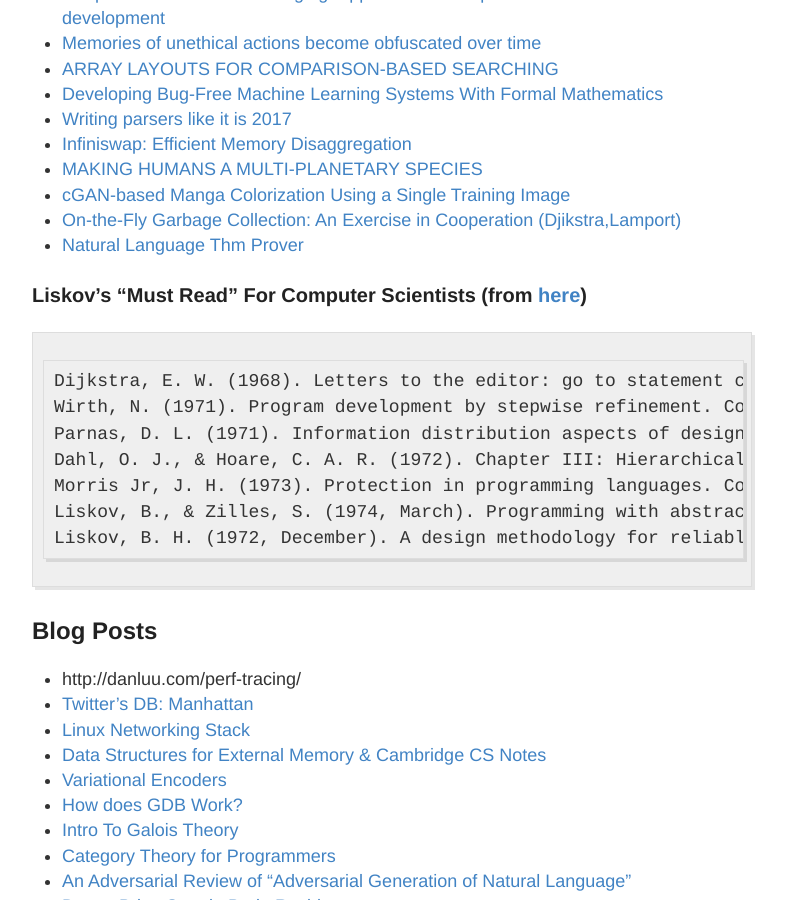
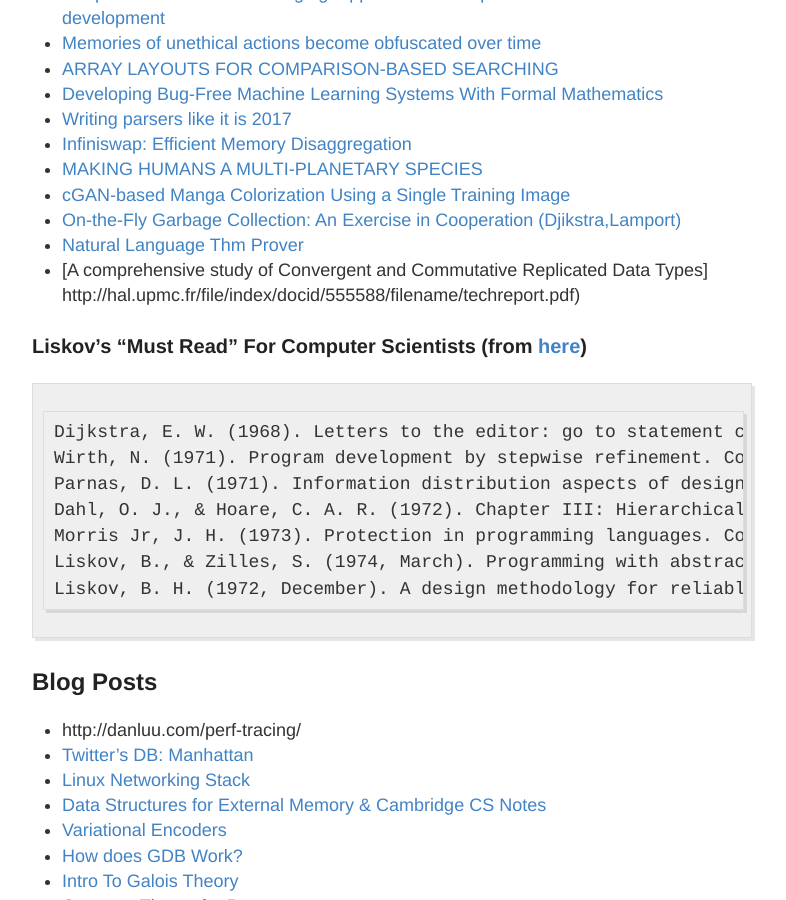
Before and after one commit to RONNCC/ronncc.github, a Jekyll site: the page built from _posts/2015-12-25-ReadingList.md, in a window 1280 px wide and 900 px high, scrolled down 1358 px. Shown: the whole window, without its empty margins (248-1034 px from the left). Built offline with Jekyll 4.4.1, drawn with Linux system fonts in a browser that asks for light colours; comment, search, counter and statistics services are not loaded.

Commit message:
Update 2015-12-25-ReadingList.md

```diff
--- a/_posts/2015-12-25-ReadingList.md
+++ b/_posts/2015-12-25-ReadingList.md
@@ -60,6 +60,7 @@
 - [cGAN-based Manga Colorization Using a Single Training Image](https://arxiv.org/pdf/1706.06918v1.pdf)
 - [On-the-Fly Garbage Collection: An Exercise in Cooperation (Djikstra,Lamport)](http://lamport.azurewebsites.net/pubs/garbage.pdf)
 - [Natural Language Thm Prover](https://arxiv.org/pdf/1708.09417.pdf)
+- [A comprehensive study of Convergent and Commutative Replicated Data Types] http://hal.upmc.fr/file/index/docid/555588/filename/techreport.pdf)
 
 ### Liskov's "Must Read" For Computer Scientists (from [here](http://jpirker.com/hlf16-liskovs-reading-list-for-computer-scientists/))
 
```
